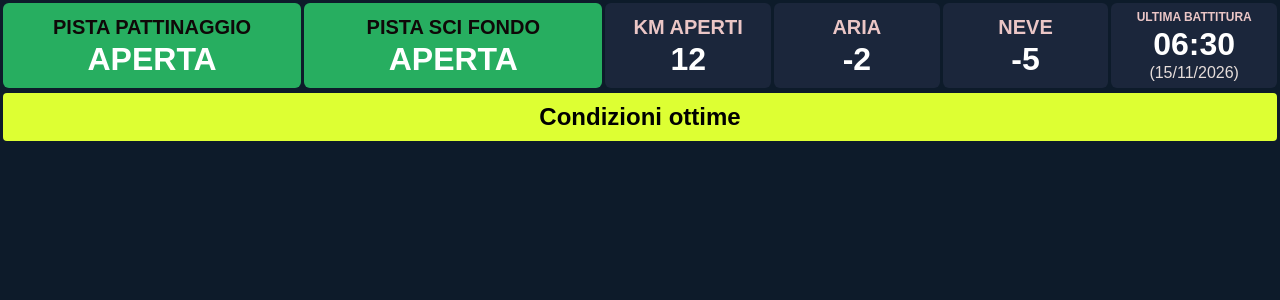
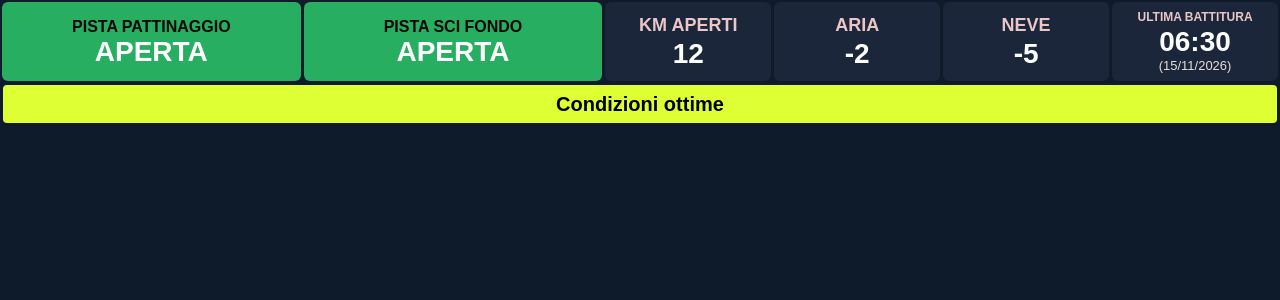
Before and after one commit to emiliomaj60-lang/stato-pista-schilpario, a Flask app: page /condizioni in a window 1280 px wide. Shown: the top 300 px of the page. Run offline with Flask 3, Linux system fonts and the light colour scheme.

Commit message:
Add files via upload

```diff
--- a/templates/condizioni.html
+++ b/templates/condizioni.html
@@ -20,26 +20,44 @@ html, body{
 }
 
 .container{
+
     width:100%;
+    height:83px;
+
     display:flex;
+
     gap:3px;
-    padding:3px;
+
+    padding:2px;
+
     box-sizing:border-box;
+
+    align-items:stretch;
 }
 
 .box{
+
     flex:1;
-    height:85px;
+
+    height:79px;
 
     background:#1b263b;
+
     border-radius:6px;
 
     color:white;
 
     display:flex;
+
     flex-direction:column;
+
     justify-content:center;
+
     align-items:center;
+
+    box-sizing:border-box;
+
+    overflow:hidden;
 }
 
 .box-stato{
@@ -55,17 +73,15 @@ html, body{
 }
 
 .titolo{
-    font-size:20px;
+    font-size:16px;
     font-weight:bold;
     color:#0F0808;
-
-    margin-bottom:4px;
-
+    margin-bottom:2px;
     white-space:nowrap;
 }
 
 .titolo2{
-    font-size:20px;
+    font-size:18px;
     font-weight:bold;
     color:#EBC6C6;
 
@@ -85,7 +101,7 @@ html, body{
 }
 
 .valore{
-    font-size:32px;
+    font-size:28px;
     font-weight:bold;
     line-height:1;
 }
@@ -97,20 +113,21 @@ html, body{
 }
 
 .data2{
-    font-size:16px;
+    font-size:13px;
     color:#E6DDDA;
-    margin-top:4px;
+    margin-top:2px;
 }
+
 
 .note{
     background:#f39c12;
     color:black;
 
-    font-size:24px;
+    font-size:20px;
     font-weight:bold;
 
-    height:48px;
-    line-height:48px;
+    height:38px;
+    line-height:38px;
 
     margin:2px 3px;
 
```
